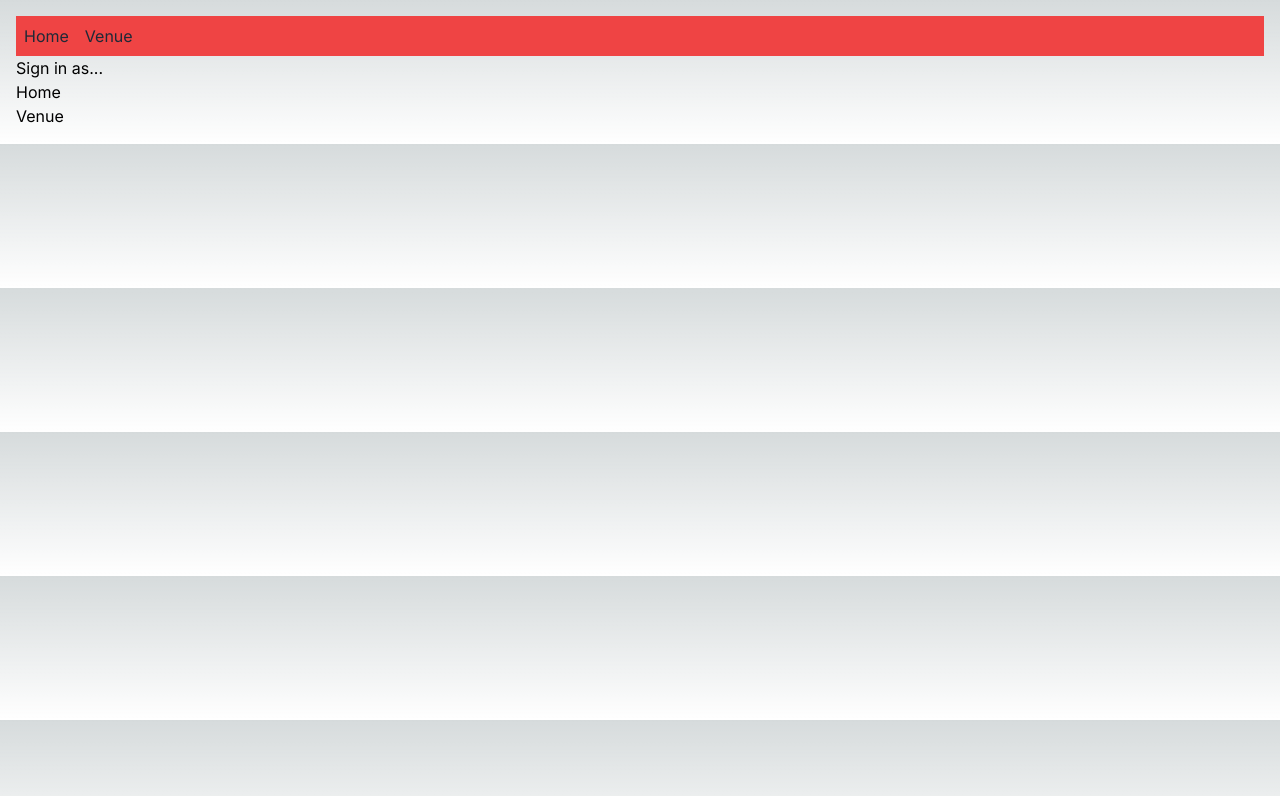
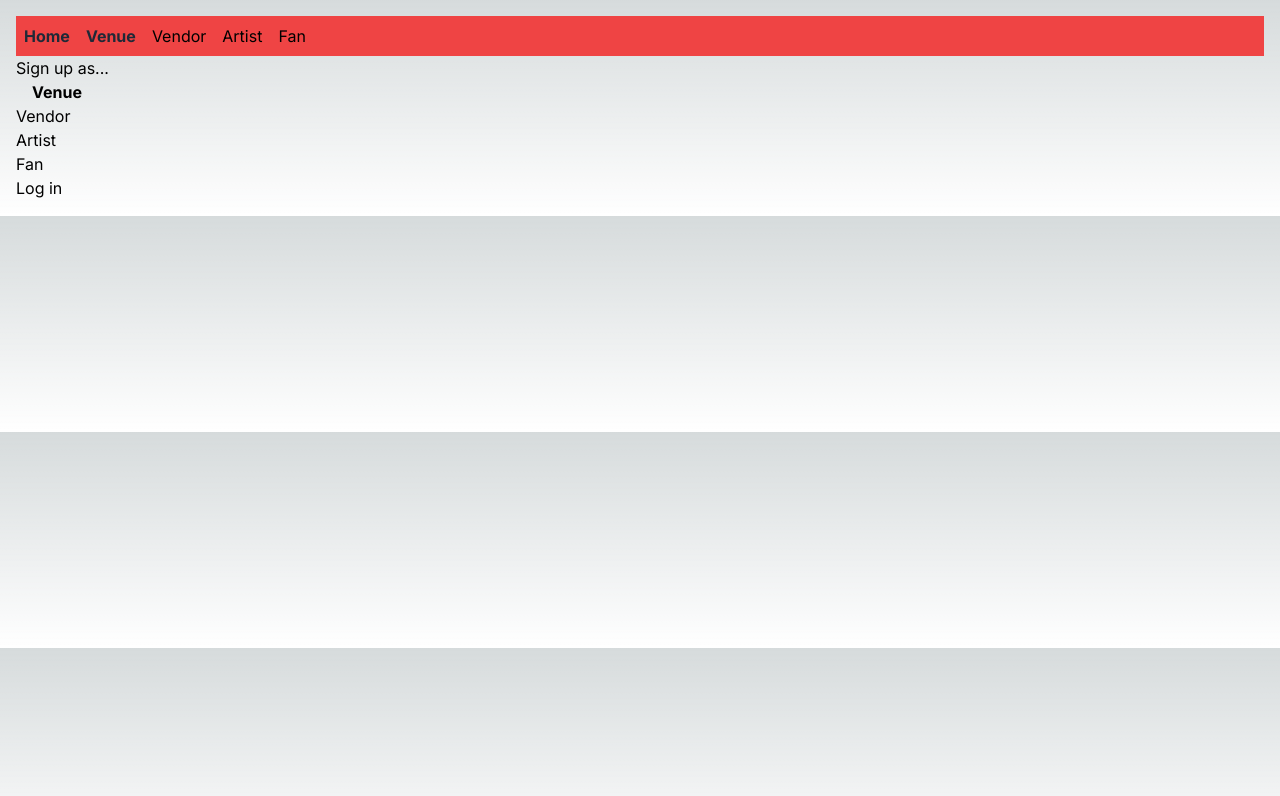
Before and after one commit to segvndo/YourBeat-TS, a Next.js app: page /users in a window 1280 px wide. Shown: the top 796 px of the page. Built offline with nearby package versions, Linux system fonts and the light colour scheme.

Commit message:
Add options to navbar

```diff
--- a/app/layout.tsx
+++ b/app/layout.tsx
@@ -22,10 +22,19 @@ export default function RootLayout({
         <nav className="bg-red-500 p-2">
           <ul className="flex space-x-4 ">
             <li>
-              <a href="/" className="text-gray-800 hover:text-gray-600">Home</a>
+              <a href="/" className="font-bold text-gray-800 hover:text-gray-600">Home</a>
             </li>
             <li>
-              <a href="/users/venue" className="text-gray-800 hover:text-gray-600">Venue</a>
+              <a href="/users/venue" className="font-bold text-gray-800 hover:text-gray-600">Venue</a>
+            </li>
+            <li>
+              Vendor
+            </li>
+            <li>
+              Artist
+            </li>
+            <li>
+              Fan
             </li>
           </ul>
         </nav>
--- a/app/users/page.tsx
+++ b/app/users/page.tsx
@@ -4,14 +4,31 @@ import Link from 'next/link';
 const UsersPage = () => {
   return (
     <div>
-      <h1>Sign in as...</h1>
+      <h1>Sign up as...</h1>
 
       <div>
-      <Link href="/">Home</Link>
+      <Link href="/users/venue" className="font-bold m-4">Venue</Link>
       </div>
 
       <div>
-      <Link href="/users/venue">Venue</Link>
+        <p>
+          Vendor
+        </p>
+      </div>
+      <div></div>
+        <p>
+          Artist
+        </p>
+      <div>
+        <p>
+          Fan
+        </p>
+      </div>
+
+      <div>
+        <p>
+          Log in
+        </p>
       </div>
 
     </div>
```
